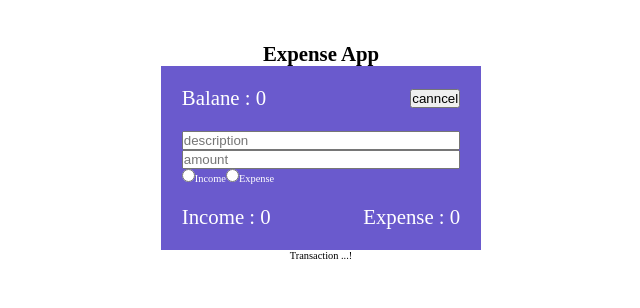
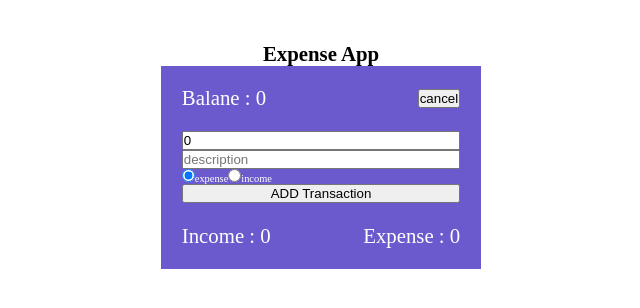
Before and after one commit to HanzaleLatifi/ReactCourse-Project, a React (Create React App) app: page / in a window 1280 px wide. Both pictures are taken after a click on the button "add". Shown: the top 308 px of the page, without its empty margins (319-959 px from the left). Built offline with nearby package versions, Linux system fonts and the light colour scheme.

Commit message:
add state to form and manage Transaction

```diff
--- a/src/App.css
+++ b/src/App.css
@@ -38,3 +38,9 @@
   flex-direction: column;
 
 }
+.transaction{
+  margin: 1rem 0;
+  font-size: 1.8rem;
+  background-color: darkgrey;
+  width: 12rem;
+}
--- a/src/components/ExpenseApp.js
+++ b/src/components/ExpenseApp.js
@@ -1,4 +1,4 @@
-import React,{useState} from 'react'
+import React,{useState , useEffect} from 'react'
 import OverView from './OverView';
 import Transaction from './Transaction';
 
@@ -8,11 +8,27 @@ function ExpenseApp() {
     const [income , setIncome]=useState(0);
     const [transaction , setTransaction]=useState([]);
 
+    useEffect(() => {
+       let inc=0;
+       let exp=0;
+       transaction.forEach(t=>t.type==='expense' ? exp+=parseInt(t.amount) : inc+=parseInt(t.amount) ) ;
+       setExpense(exp);
+       setIncome(inc);
+
+    }, [transaction])
+
+    const addTransaction=(formValues)=>{
+
+        const newObj={...formValues,id:Date.now() };
+        setTransaction([...transaction , newObj])
+
+    }
+
     return (
         <div className='app'>
             <header><h1>Expense App</h1></header>
-            <OverView expense={expense} income={income}/>
-            <Transaction/>
+            <OverView expense={expense} income={income} addTransaction={addTransaction}  />
+            <Transaction transaction={transaction}/>
 
         </div>
     )
--- a/src/components/Form.js
+++ b/src/components/Form.js
@@ -1,20 +1,35 @@
-import React from 'react'
+import React, { useState } from 'react';
 
-function Form() {
+function Form({addTransaction}) {
+    const [formValues, setFormValues] = useState({type:'expense' , amount:0 , desc:''});
+
+    const changeHandler=(e)=>{
+        // console.log([e.target.name])
+        setFormValues({...formValues, [e.target.name]:e.target.value })
+    }
+    const formHandler=(e)=>{
+        e.preventDefault();
+        addTransaction(formValues);
+
+
+
+    }
     return (
-        <form className='formContainer'>
-            <input name='desc'placeholder='description' ></input>
-            <input name='amount'placeholder='amount' ></input>
+        <form className='formContainer' onSubmit={formHandler}>
+            <input type='number' name='amount' placeholder='amount'  onChange={changeHandler} value={formValues.amount}></input>
+            <input name='desc' placeholder='description' onChange={changeHandler} value={formValues.desc} ></input>
+
             <div>
-                <input type='radio' name='type' value='income' ></input>
-                <label>Income</label>
-                <input type='radio' name='type' value='expense'></input>
-                <label>Expense</label>
+                <input type='radio' name='type' value='expense'  onChange={changeHandler} checked={formValues.type==='expense'}/>
+                <label>expense</label>
+                <input type='radio' name='type' value='income' onChange={changeHandler} checked={formValues.type==='income'}/>
+                <label>income</label>
             </div>
+            <button type='submit'>ADD Transaction</button>
 
 
         </form>
     )
 }
 
-export default Form
+export default Form;
--- a/src/components/OverView.js
+++ b/src/components/OverView.js
@@ -1,17 +1,17 @@
 import React,{useState} from 'react'
 import Form from './Form'
 
-function OverView({income , expense}) {
+function OverView({income , expense ,addTransaction}) {
 
     const [isShow, setIsShow] = useState(false)
     return (
         <div className='viewContainer'>
             <div className='topView'>
                 <div>Balane : {income-expense}</div>
-                <button onClick={()=>setIsShow(!isShow)}> {isShow?'canncel' : 'add'} </button>
+                <button onClick={()=>setIsShow(!isShow)}> {isShow?'cancel' : 'add'} </button>
 
             </div>
-             {isShow && <Form/> }
+             {isShow && <Form addTransaction={addTransaction}/> }
             <div className="resultView">
                 <div> Income : {income} </div>
                 <div>Expense : {expense}</div>
--- a/src/components/Transaction.js
+++ b/src/components/Transaction.js
@@ -1,9 +1,12 @@
 import React from 'react'
 
-function Transaction() {
+function Transaction({transaction}) {
     return (
-        <div>
-            Transaction ...!
+        <div className='transaction'>
+            {transaction.map(t=>{
+              return  <div key={t.id} style={{borderRight:t.type==='expense'&&'1px solid red'}} >{t.desc} </div>
+            })}
+
 
         </div>
     )
```
